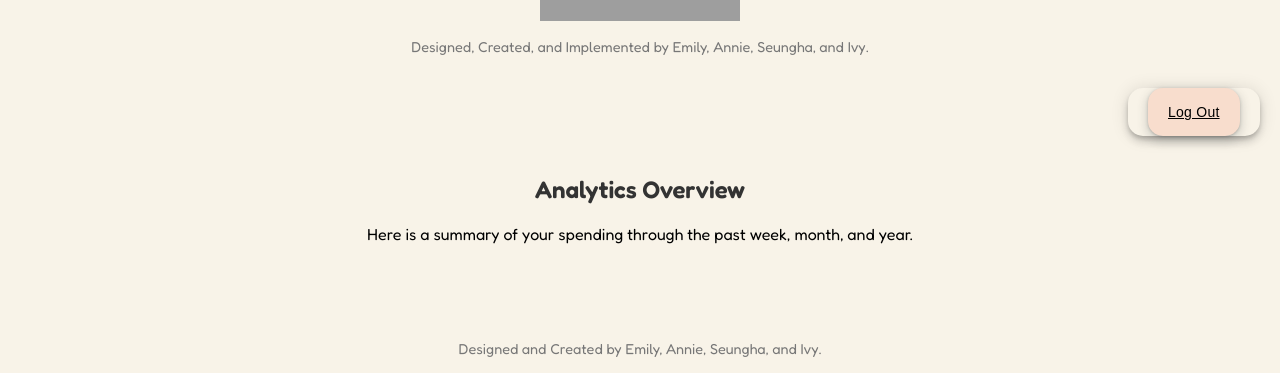
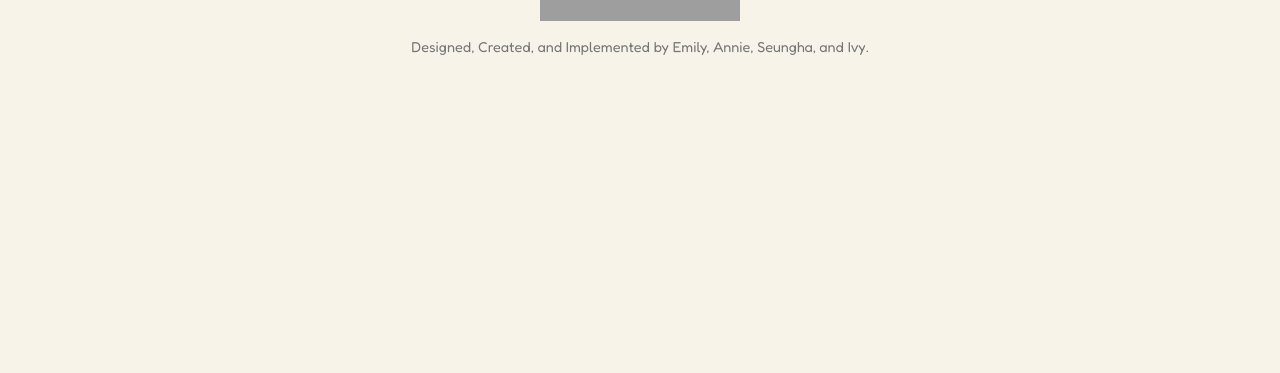
Before and after one commit to azhou05/technica-project, a React (Create React App) app in the folder index-app/: page / in a window 1280 px wide. Shown: the part 1863-2236 px from the top of the page. After the commit the page ends 1933 px from the top, so only its background shows below. Built offline with nearby package versions, Linux system fonts and the light colour scheme; grey boxes are pictures that could not be loaded; a web font is replaced by a local one.

Commit message:
updatingstuff

```diff
--- a/index-app/package.json
+++ b/index-app/package.json
@@ -2,16 +2,21 @@
   "name": "my-app",
   "version": "0.1.0",
   "private": true,
+  "homepage": "https://azhou05.github.io/technica-project/",
   "dependencies": {
     "@testing-library/jest-dom": "^5.17.0",
     "@testing-library/react": "^13.4.0",
     "@testing-library/user-event": "^13.5.0",
+    "gh-pages": "^6.2.0",
     "react": "^18.3.1",
     "react-dom": "^18.3.1",
+    "react-router-dom": "^6.27.0",
     "react-scripts": "^5.0.1",
     "web-vitals": "^2.1.4"
   },
   "scripts": {
+    "predeploy": "npm run build",
+    "deploy": "gh-pages -d build",
     "start": "react-scripts start",
     "build": "react-scripts build",
     "test": "react-scripts test",
--- a/index-app/public/index.html
+++ b/index-app/public/index.html
@@ -14,5 +14,5 @@
   <body>
     <div id="root"></div>
     <noscript>You need to enable JavaScript to run this app.</noscript>
-git   </body>
+  </body>
 </html>
--- a/index-app/src/Home.js
+++ b/index-app/src/Home.js
@@ -1,7 +1,5 @@
 import React from 'react';
 import './index.css';
-// import { Link } from 'react-router-dom';
-
 
 const Home = () => {
   return (
--- a/index-app/src/index.js
+++ b/index-app/src/index.js
@@ -1,15 +1,10 @@
 import React from 'react';
 import ReactDOM from 'react-dom/client';
-import './index.css';
-import './user.css';
-import Home from './Home';
-import User from './UserPage';
-
+import App from './App';
 
 const root = ReactDOM.createRoot(document.getElementById('root'));
 root.render(
   <React.StrictMode>
-    <Home />
-    <User />
+    <App />
   </React.StrictMode>
 )
```
Also changed, not shown: 2 other files (tests, documents, lock files or other folders).
